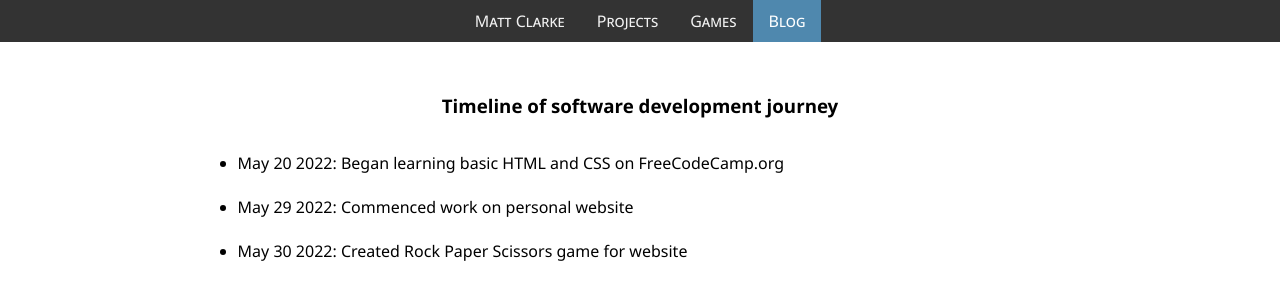
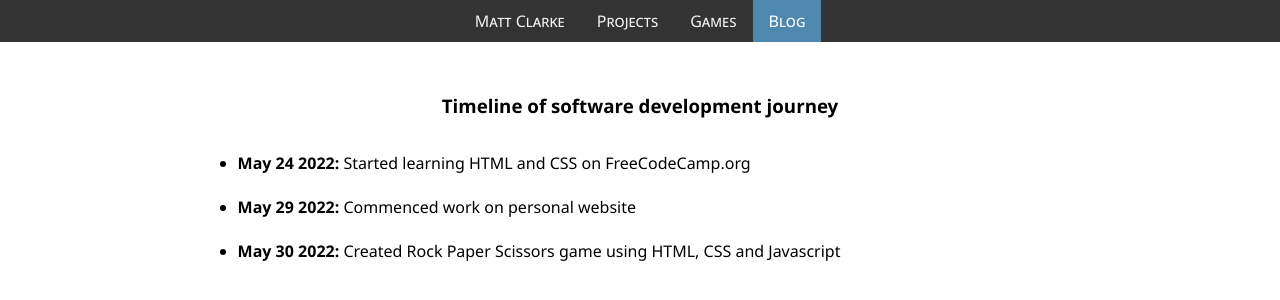
Before and after one commit to onlycatmemes/onlycatmemes.github.io, a plain HTML site: page Blog.html in a window 1280 px wide. Drawn offline with Linux system fonts and the light colour scheme.

Commit message:
timeline

```diff
--- a/Blog.html
+++ b/Blog.html
@@ -75,9 +75,9 @@
 </div>
 <div class="blogtimeline">
   <ul>
-    <li>May 20 2022: Began learning basic HTML and CSS on FreeCodeCamp.org </li><br>
-    <li>May 29 2022: Commenced work on personal website</li><br>
-    <li>May 30 2022: Created Rock Paper Scissors game for website</li>
+    <li><b>May 24 2022:</b> Started learning HTML and CSS on FreeCodeCamp.org </li><br>
+    <li><b>May 29 2022:</b> Commenced work on personal website</li><br>
+    <li><b>May 30 2022:</b> Created Rock Paper Scissors game using HTML, CSS and Javascript</li>
 </ul>
 </div>
 
```
